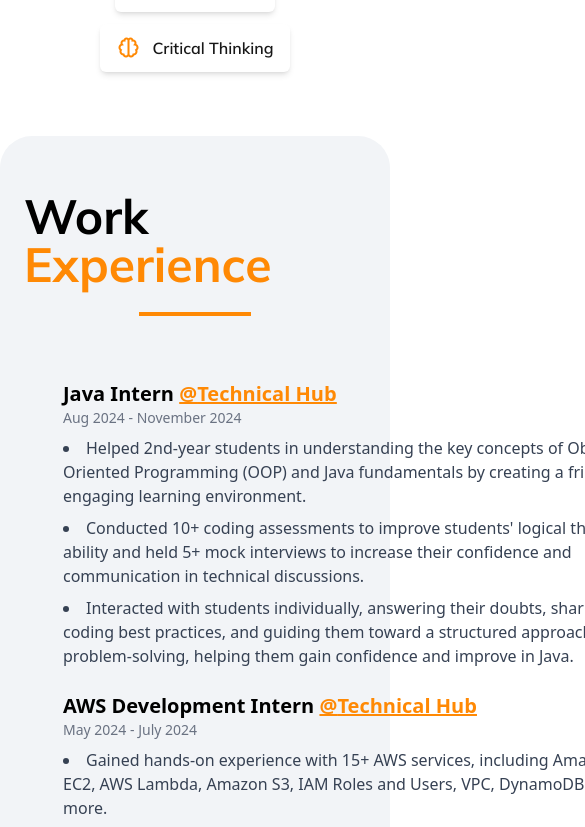
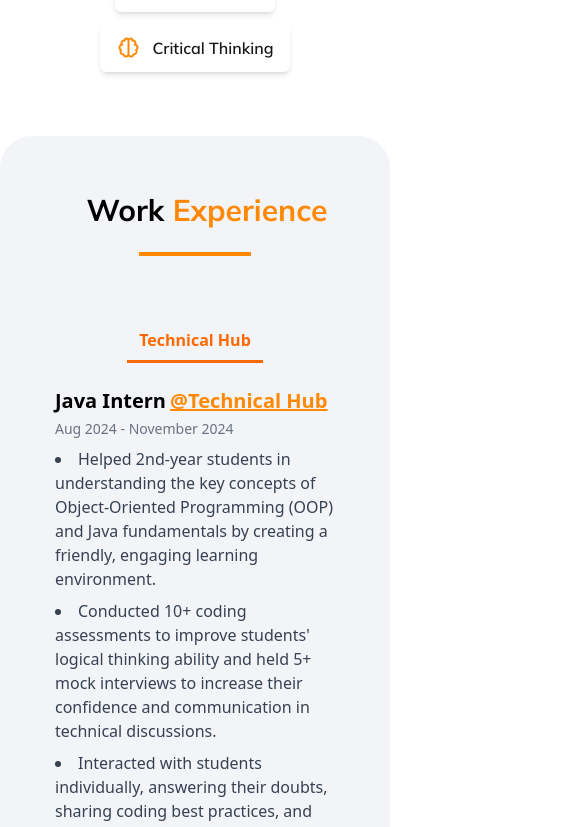
Before and after one commit to omteja04/nameisomteja, a React (Vite) app: page / in a window 390 px wide. Shown: the part 3142-3969 px from the top of the page, 585 px wide, since content can reach past the window. Built offline with nearby package versions, Linux system fonts and the light colour scheme.

Commit message:
Responsiveness For Experience Section

```diff
--- a/src/components/Experience.jsx
+++ b/src/components/Experience.jsx
@@ -37,13 +37,13 @@ const Experience = () => {
     return (
         <section
             id="experience"
-            className="select-none scroll-mt-[10vh] w-full max-w-full z-10 h-fit gap-16 mx-auto bg-white dark:bg-neutral-800"
+            className="select-none scroll-mt-[10vh] w-full z-10 h-fit gap-16 mx-auto bg-white dark:bg-neutral-800"
         >
-            <div className="bg-[#F2F4F7] dark:bg-[#0F1115] rounded-4xl h-fit py-10 pb-16">
-                <div className="max-w-[1280px] mx-auto my-0 rounded-4xl">
+            <div className="bg-[#F2F4F7] dark:bg-[#0F1115] rounded-4xl w-full h-fit py-10 pb-16">
+                <div className="mx-auto my-0 rounded-4xl max-w-8/10">
                     <div className="flex flex-col items-center justify-center pt-4 gap-6">
                         <motion.h1
-                            className="text-black dark:text-white text-5xl font-bold font-mulish pl-6"
+                            className="text-black dark:text-white text-3xl sm:text-4xl md:text-5xl font-bold font-mulish text-center pl-6"
                             initial={{ opacity: 0, y: 40 }}
                             whileInView={{ opacity: 1, y: 0 }}
                             transition={{ duration: 0.6, ease: "easeOut" }}
@@ -61,10 +61,10 @@ const Experience = () => {
                         />
                     </div>
                     <div className="w-full flex justify-center items-center px-4 py-16">
-                        <div className="w-full max-w-6xl flex flex-row gap-6 items-center justify-center ml-32">
-                            <div className="flex flex-row gap-6 items-start justify-center">
+                        <div className="w-full flex flex-row gap-6 items-center justify-center">
+                            <div className="flex md:flex-row  flex-col gap-6 items-start justify-center">
                                 {/* Tab List */}
-                                <div className="flex flex-col w-40">
+                                <div className="flex flex-row md:flex-col mx-auto">
                                     {experiences.map((exp, index) => {
                                         const isActive = activeTab === index;
                                         return (
@@ -73,7 +73,7 @@ const Experience = () => {
                                                 onClick={() =>
                                                     setActiveTab(index)
                                                 }
-                                                className={`cursor-pointer group flex items-center px-3 pl-5 py-2 text-left text-lg transition-all duration-300 border-l-4
+                                                className={`cursor-pointer group flex items-center px-3 py-2 text-left md:text-lg tex-sm sm:tex-base transition-all duration-300 md:border-l-4 border-b-3  md:border-b-0
                                                     ${
                                                         isActive
                                                             ? "border-orange-500 text-orange-500 font-semibold"
@@ -89,7 +89,7 @@ const Experience = () => {
                                 {/* Content */}
                                 <motion.div
                                     key={activeTab}
-                                    className="flex-1 space-y-6 w-xl"
+                                    className="flex-1 space-y-6 max-w-xl"
                                     initial={{ opacity: 0, x: 0 }}
                                     whileInView={{ opacity: 1, x: 0 }}
                                     transition={{
@@ -118,7 +118,7 @@ const Experience = () => {
                                                     amount: 0.2,
                                                 }}
                                             >
-                                                <h3 className="text-xl font-semibold text-black dark:text-white">
+                                                <h3 className="text-xl font-semibold text-black dark:text-white flex flex-wrap gap-1">
                                                     {role.role}{" "}
                                                     <span className="text-orange-400 underline hover:text-orange-500">
                                                         @
@@ -139,10 +139,10 @@ const Experience = () => {
                                                         </a>
                                                     </span>
                                                 </h3>
-                                                <p className="text-sm text-gray-500 dark:text-gray-400 mb-2">
+                                                <p className="text-sm text-gray-500 dark:text-gray-400 mb-2 mt-1">
                                                     {role.period}
                                                 </p>
-                                                <ul className="list-disc list-inside space-y-2">
+                                                <ul className="list-disc list-inside space-y-2 flex flex-wrap">
                                                     {role.bullets.map(
                                                         (item, idx) => (
                                                             <li
--- a/src/components/Projects.jsx
+++ b/src/components/Projects.jsx
@@ -47,7 +47,7 @@ const Projects = () => {
             <div className="max-w-[1280px] mx-auto my-0 rounded-4xl">
                 <div className="flex flex-col items-center justify-center  gap-6">
                     <motion.h1
-                        className="text-black dark:text-white text-5xl font-bold font-mulish pl-6"
+                        className="text-black dark:text-white text-3xl sm:text-4xl md:text-5xl font-bold font-mulish text-center "
                         initial={{ opacity: 0, y: 40 }}
                         whileInView={{ opacity: 1, y: 0 }}
                         transition={{ duration: 0.6, ease: "easeOut" }}
```
